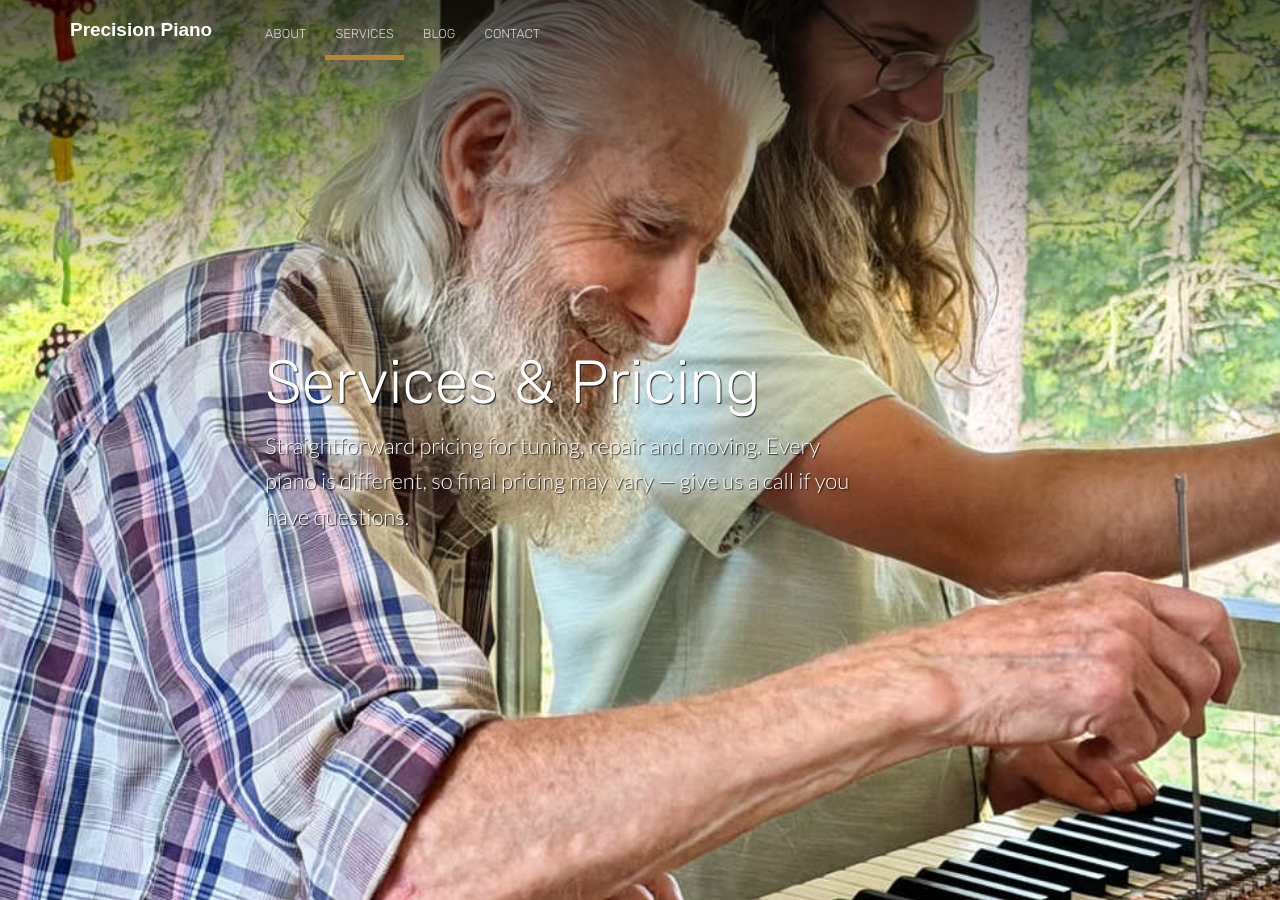
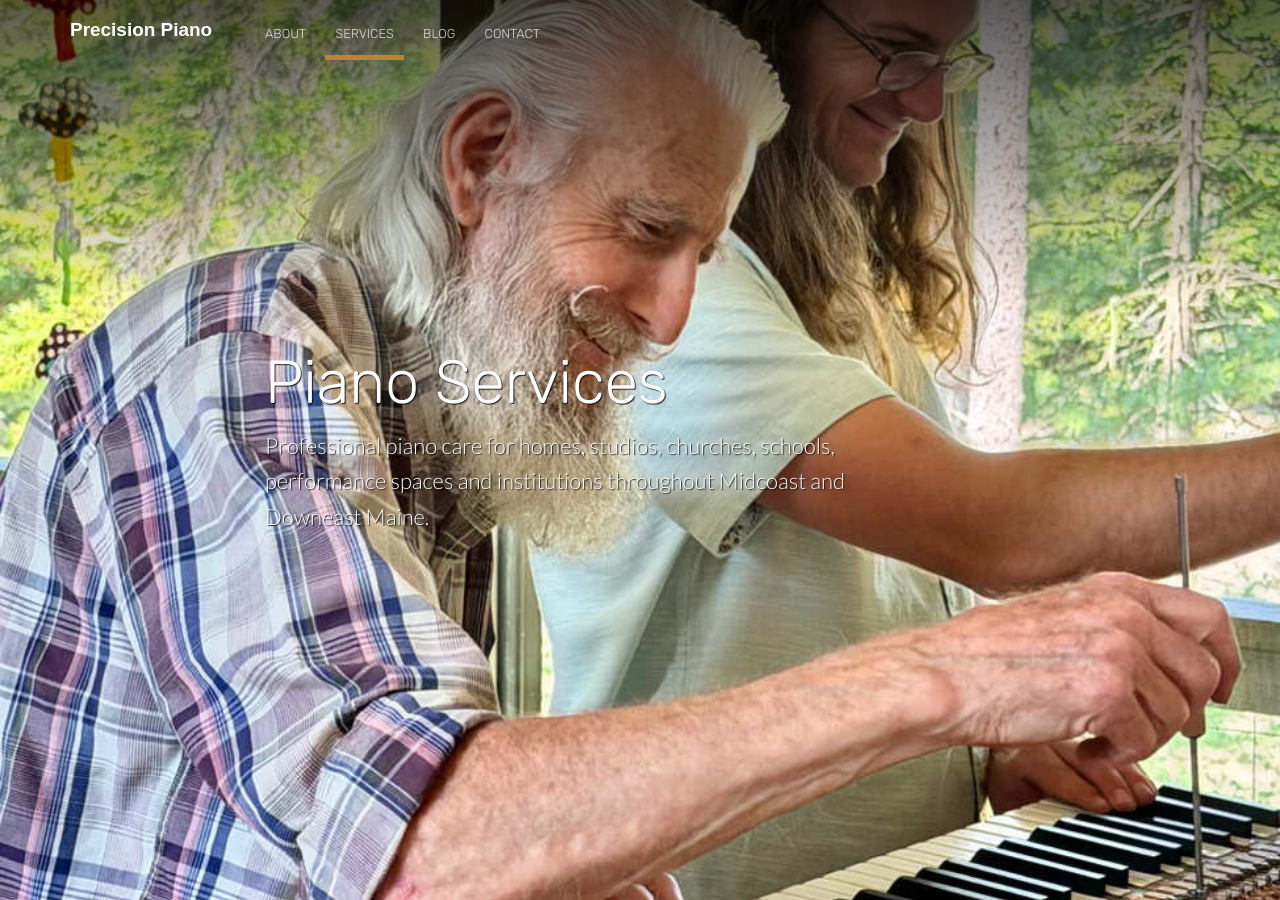
Before and after one commit to precision-piano/precision-piano, a Jekyll site: the page built from services.html, in a window 1280 px wide and 900 px high. Built offline with Jekyll 4.4.1, drawn with Linux system fonts in a browser that asks for light colours; some of the changed text lies outside the part shown.

Commit message:
Update services.html

```diff
--- a/services.html
+++ b/services.html
@@ -1,47 +1,216 @@
 ---
 title: Services
-description: Piano tuning, regulation, repair and moving pricing for midcoast Maine.
+description: Professional piano tuning, repair, regulation, voicing, restoration, evaluation and moving throughout Midcoast and Downeast Maine.
 image: /images/website_regulation_picture.jpg
 ---
 
 <section class="hero" style="background-image: url({% include relative-src.html src=page.image %})">
 	<div class="inner-hero text-container">
 		<div class="hero-text-container">
-			<h1 class="editable">Services &amp; Pricing</h1>
-			<p class="subtext editable">Straightforward pricing for tuning, repair and moving. Every piano is different, so final pricing may vary &mdash; give us a call if you have questions.</p>
+			<h1 class="editable">Piano Services</h1>
+			<p class="subtext editable">
+				Professional piano care for homes, studios, churches, schools,
+				performance spaces and institutions throughout Midcoast and Downeast Maine.
+			</p>
 		</div>
 	</div>
 </section>
 
+
 <section class="pad">
 	<div class="container">
-		<ul class="pricing">
+
+		<div class="services-intro">
+			<h2 class="editable">Thoughtful Care for Every Piano</h2>
+
+			<p class="editable">
+				Every piano has its own history, condition, character and needs.
+				Our approach is to understand the instrument first, then provide
+				the level of care that will best serve the piano and its owner.
+			</p>
+
+			<p class="editable">
+				From a precision tuning to complete restoration, we bring careful
+				attention to the details that make a piano play, respond and sound its best.
+			</p>
+		</div>
+
+
+		<ul class="pricing services-list">
+
 			<li>
-				<h3 class="editable">Standard Tuning</h3>
-				<p class="editable">A precision tuning to A440. We believe in tuning every piano to the standard of a concert-level tuning.</p>
+				<h3 class="editable">Piano Tuning</h3>
+
+				<p class="editable">
+					Every tuning deserves concert-level service. We approach each
+					instrument with careful attention to pitch, stability, tone and
+					the condition of the piano itself.
+				</p>
+
+				<p class="editable">
+					We tune upright and grand pianos in homes, studios, churches,
+					schools, halls and other musical spaces.
+				</p>
 			</li>
+
+
 			<li>
-				<h3 class="editable">Pitch Correction</h3>
-				<p class="editable">An additional cost for pianos that haven't been tuned in a while or those that live in environments with high humidity swings.</p>
+				<h3 class="editable">Repairs, Regulation &amp; Voicing</h3>
+
+				<p class="editable">
+					For clients who appreciate the highest level of service, we
+					provide detailed attention to both the mechanical and musical
+					aspects of the instrument.
+				</p>
+
+				<p class="editable">
+					Repairs address mechanical problems and worn components.
+					Regulation brings the action into precise adjustment for
+					consistency, responsiveness and control. Voicing refines the
+					character and balance of the piano's tone.
+				</p>
 			</li>
+
+
 			<li>
-				<h3 class="editable">Regulation, Voicing, and In-Home Repairs</h3>
-				<p class="editable">Whether your home needs some in=home TLC or you are looking to get more out of the touch or tone of your piano, we will use our expertise to fix your piano right up.</p>
+				<h3 class="editable">Complete Restoration</h3>
+
+				<p class="editable">
+					A complete restoration is a significant undertaking that can
+					give a worthy instrument a new life.
+				</p>
+
+				<p class="editable">
+					Depending on the piano, restoration may include rebuilding the
+					action, soundboard and bridges, restringing, refinishing and
+					restoring the instrument's mechanical and musical systems.
+				</p>
+
+				<p class="editable">
+					We evaluate each instrument individually and discuss what level
+					of restoration makes sense for the piano and your goals.
+				</p>
 			</li>
+
+
 			<li>
-				<h3 class="editable">Rebuilding &amp; Restoration</h3>
-				<p class="editable">Let's discuss what you are looking to get out of your piano and what level of service is required.</p>
+				<h3 class="editable">Piano Evaluation</h3>
+
+				<p class="editable">
+					Considering purchasing a piano or wondering what your existing
+					instrument needs? An evaluation can help you understand its
+					condition, potential problems and future maintenance needs.
+				</p>
+
+				<p class="editable">
+					We can help you make informed decisions about a piano before
+					you commit to purchasing it or undertaking significant work.
+				</p>
 			</li>
+
+
 			<li>
 				<h3 class="editable">Piano Moving</h3>
-				<p class="editable">Let the professionals do the heavy lifting and keep your piano safe.</p>
+
+				<p class="editable">
+					Pianos are heavy, delicate instruments that require careful
+					handling. Professional moving helps protect the cabinet, action,
+					pedals, legs and other vulnerable components.
+				</p>
+
+				<p class="editable">
+					We provide careful piano moving and handling for moves within
+					the home as well as transportation between locations.
+				</p>
 			</li>
-			<li>
-				<h3 class="editable">Piano Evaluation</h3>
-				<p class="editable">We can help you understand what is needed for your piano or a possible purchase.</p>
-			</li>
+
 		</ul>
-		<p class="editable center-text">Prices are approximate and depend on your piano's condition and location. Contact us for an exact quote.</p>
-		<div class="cta button center-text"><a href="{{ site.baseurl }}/contact/">Schedule Service</a></div>
+
+
+		<div class="services-contact">
+
+			<h2 class="editable">Not Sure What Your Piano Needs?</h2>
+
+			<p class="editable">
+				Every situation is different. Call or text us to discuss your piano,
+				ask a question, or determine which service is appropriate.
+			</p>
+
+			<div class="phone-service">
+				<a href="tel:+14234431678">423-443-1678</a>
+			</div>
+
+			<div class="cta button center-text">
+				<a href="{{ site.baseurl }}/contact/">Schedule Service</a>
+			</div>
+
+		</div>
+
 	</div>
 </section>
+
+
+<style>
+
+.services-intro {
+	max-width: 800px;
+	margin: 0 auto 45px;
+	text-align: center;
+}
+
+.services-intro h2 {
+	margin-bottom: 15px;
+}
+
+.services-intro p {
+	line-height: 1.7;
+}
+
+.services-list {
+	margin-bottom: 50px;
+}
+
+.services-list li {
+	padding: 30px;
+}
+
+.services-list li h3 {
+	margin-bottom: 12px;
+}
+
+.services-list li p {
+	line-height: 1.7;
+}
+
+.services-contact {
+	max-width: 700px;
+	margin: 20px auto 0;
+	padding: 40px 30px;
+	text-align: center;
+	border-top: 1px solid #ddd;
+}
+
+.services-contact h2 {
+	margin-bottom: 15px;
+}
+
+.services-contact p {
+	line-height: 1.7;
+	margin-bottom: 20px;
+}
+
+.phone-service {
+	margin: 15px 0 25px;
+}
+
+.phone-service a {
+	font-size: 1.8em;
+	font-weight: 600;
+	text-decoration: none;
+}
+
+.phone-service a:hover {
+	text-decoration: underline;
+}
+
+</style>
```
